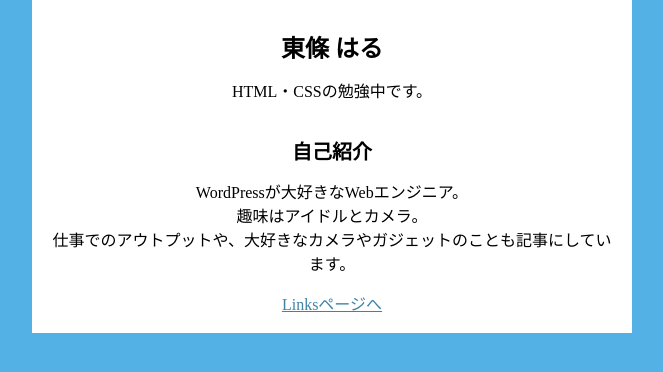
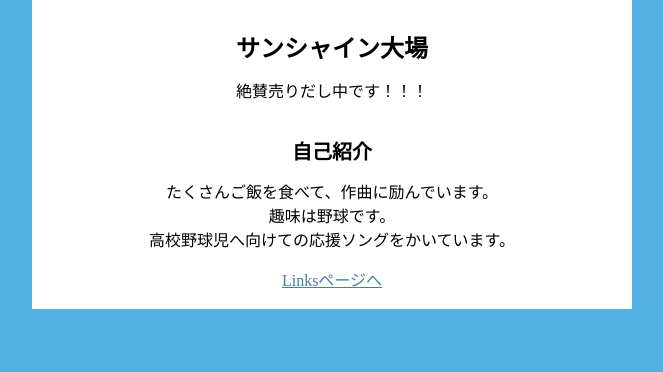
Before and after one commit to HaraMitsuki/oba, a plain HTML site: page index.html in a window 1280 px wide. Shown: the part 128-500 px from the top of the page, without its empty margins (308-971 px from the left). Drawn offline with Linux system fonts and the light colour scheme.

Commit message:
Update index.html

```diff
--- a/index.html
+++ b/index.html
@@ -1,4 +1,4 @@
-<!DOCTYPE html>
+ <!DOCTYPE html>
 <html lang="ja">
     <head>
         <meta charset="UTF-8">
@@ -76,14 +76,14 @@
         <div class="content">
             <h1 class="heading-lv1 text-center">Profile</h1>
             <figure class="profile-image">
-                <img src="./images/profile.jpg" alt="東條 はるのプロフィール画像" width="300" height="300">
+                <img src="図4.jpg" alt="東條 はるのプロフィール画像" width="300" height="300">
             </figure>
 
-            <h2 class="heading-lv2 heading-margin text-center">東條 はる</h2>
-            <p class="text text-center">HTML・CSSの勉強中です。</p>
+            <h2 class="heading-lv2 heading-margin text-center">サンシャイン大場</h2>
+            <p class="text text-center">絶賛売りだし中です！！！</p>
 
             <h3 class="heading-lv3 heading-margin text-center">自己紹介</h3>
-            <p class="text text-center">WordPressが大好きなWebエンジニア。<br>趣味はアイドルとカメラ。<br>仕事でのアウトプットや、大好きなカメラやガジェットのことも記事にしています。</p>
+            <p class="text text-center">たくさんご飯を食べて、作曲に励んでいます。<br>趣味は野球です。<br>高校野球児へ向けての応援ソングをかいています。</p>
 
             <p class="text text-center"><a href="./links.html">Linksページへ</a></p>
         </div>
```
